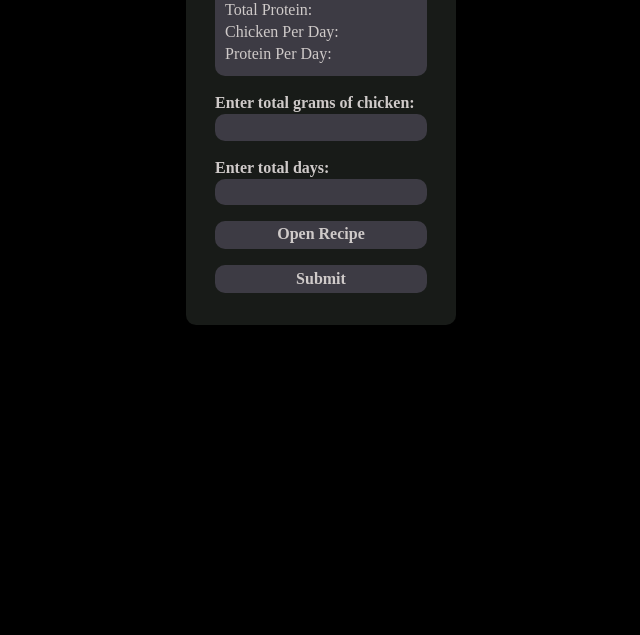
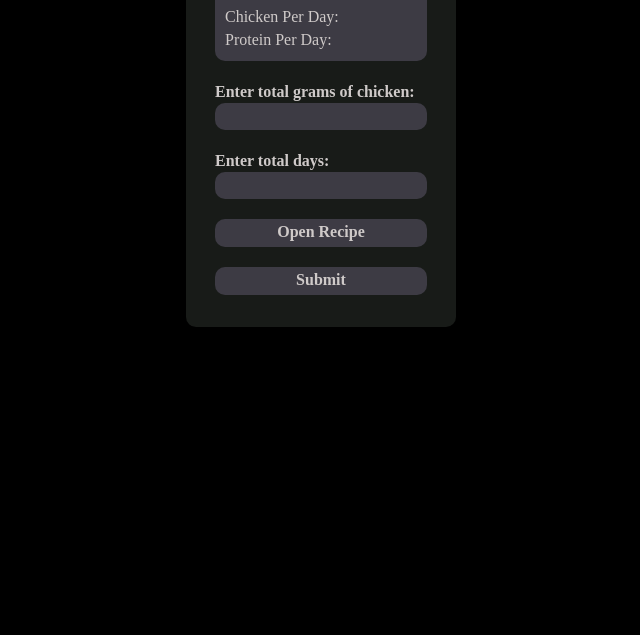
Before and after one commit to chr1swill/meal-prep-calculator, a plain HTML site: page index.html in a window 1280 px wide. Shown: the part 165-800 px from the top of the page, without its empty margins (319-959 px from the left). Drawn offline with Linux system fonts and the light colour scheme.

Commit message:
feat - add margin-top var to elements in .card

```diff
--- a/style.css
+++ b/style.css
@@ -4,6 +4,7 @@
   --secondary-color: #181b18;
   --text-color: #cfcac9;
   --border-radius: 10px;
+  --margin-top: 10px 0px 0px 0px;
 }
 
 *,
@@ -74,7 +75,7 @@ ul {
 body {
   max-width: 100%;
   height: auto;
-  margin: 0rem 1rem;
+  margin: 0px 16px;
   display: grid;
   place-content: center;
   background-color: var(--background-color);
@@ -86,7 +87,7 @@ body {
   border-radius: var(--border-radius);
   max-width: 270px;
   height: auto;
-  margin: 2rem 0rem 0rem 0rem;
+  margin: 20px 0px 0px 0px;
   display: grid;
   place-content: center;
   background-color: var(--secondary-color);
@@ -95,24 +96,33 @@ body {
 
 h1 {
   text-align: center;
+  line-height: 1.2;
 }
 
 .results {
   background-color: var(--primary-color);
   padding: 10px 10px;
+  margin: var(--margin-top);
   border-radius: var(--border-radius);
 }
 
 .inline-form-field {
   display: grid;
   max-width: 100%;
-  margin-top: 1em;
+  margin: var(--margin-top);
+}
+
+label,
+button,
+a {
+  margin: var(--margin-top);
 }
 
 input,
 .button {
   border: none;
   border-radius: var(--border-radius);
+
   padding: 2px 6px;
 }
 
```
